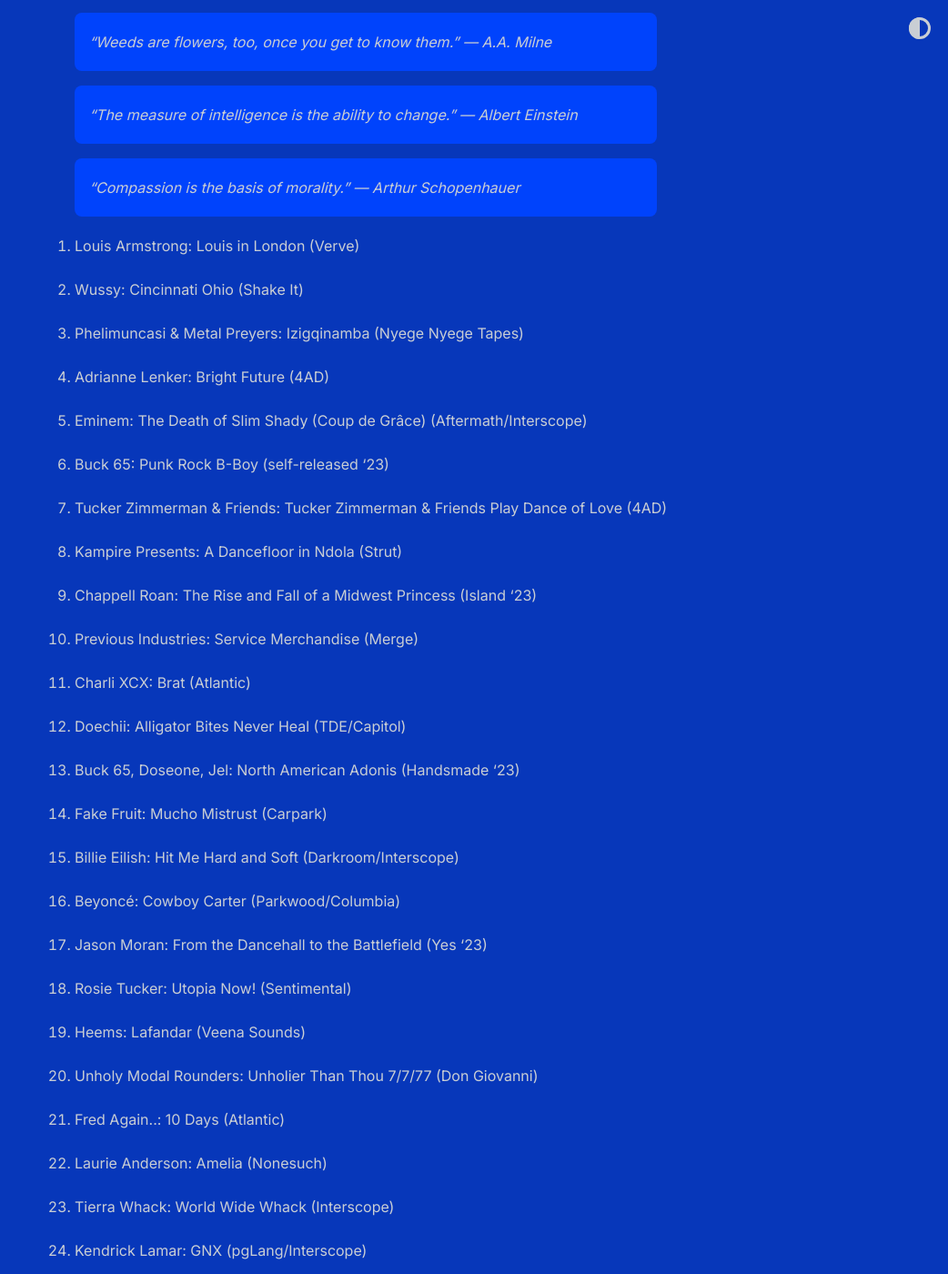
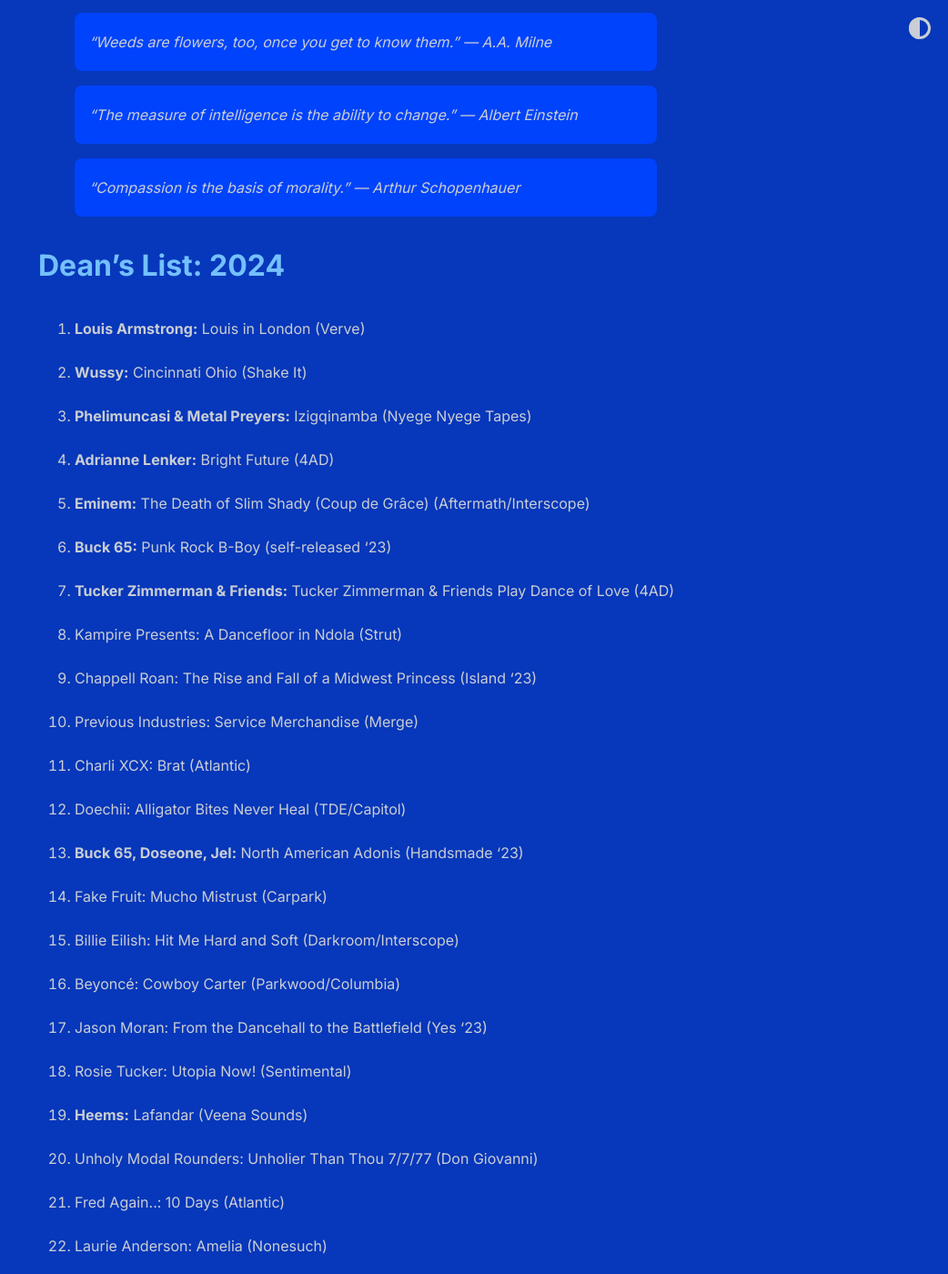
Before and after one commit to shihankanungo/shihankanungo.github.io, a Jekyll site: the page built from about.md, in a window 1280 px wide and 1400 px high, scrolled down 5276 px. Shown: the whole window at 91% size, without its empty margins (238-1280 px from the left). Built offline with Jekyll 4.4.1, drawn with Linux system fonts in a browser that asks for light colours; some of the changed lines change nothing that is shown.

Commit message:
Update about.md

```diff
--- a/about.md
+++ b/about.md
@@ -57,19 +57,20 @@
 
 > "Compassion is the basis of morality." --- Arthur Schopenhauer
 
+# Dean's List: 2024
 
-1. Louis Armstrong: Louis in London (Verve)
-2. Wussy: Cincinnati Ohio (Shake It)
+1. **Louis Armstrong:** Louis in London (Verve)
+2. **Wussy:** Cincinnati Ohio (Shake It)
 
-3. Phelimuncasi & Metal Preyers: Izigqinamba (Nyege Nyege Tapes)
+3. **Phelimuncasi & Metal Preyers:** Izigqinamba (Nyege Nyege Tapes)
 
-4. Adrianne Lenker: Bright Future (4AD)
+4. **Adrianne Lenker:** Bright Future (4AD)
 
-5. Eminem: The Death of Slim Shady (Coup de Grâce) (Aftermath/Interscope)
+5. **Eminem:** The Death of Slim Shady (Coup de Grâce) (Aftermath/Interscope)
 
-6. Buck 65: Punk Rock B-Boy (self-released ‘23)
+6. **Buck 65:** Punk Rock B-Boy (self-released ‘23)
 
-7. Tucker Zimmerman & Friends: Tucker Zimmerman & Friends Play Dance of Love (4AD)
+7. **Tucker Zimmerman & Friends:** Tucker Zimmerman & Friends Play Dance of Love (4AD)
 
 8. Kampire Presents: A Dancefloor in Ndola (Strut)
 
@@ -81,7 +82,7 @@
 
 12. Doechii: Alligator Bites Never Heal (TDE/Capitol)
 
-13. Buck 65, Doseone, Jel: North American Adonis (Handsmade ‘23)
+13. **Buck 65, Doseone, Jel:** North American Adonis (Handsmade ‘23)
 
 14. Fake Fruit: Mucho Mistrust (Carpark)
 
@@ -93,7 +94,7 @@
 
 18. Rosie Tucker: Utopia Now! (Sentimental)
 
-19. Heems: Lafandar (Veena Sounds)
+19. **Heems:** Lafandar (Veena Sounds)
 
 20. Unholy Modal Rounders: Unholier Than Thou 7/7/77 (Don Giovanni)
 
@@ -107,55 +108,55 @@
 
 25. Carly Pearce: Hummingbird (Big Machine)
 
-Jon Langford & the Men of Gwent: Lost on Land & Sea (Country Mile ‘23)
+26. Jon Langford & the Men of Gwent: Lost on Land & Sea (Country Mile ‘23)
 
-Miranda Lambert: Postcards From Texas (Republic/Big Loud/Vanner)
+27. Miranda Lambert: Postcards From Texas (Republic/Big Loud/Vanner)
 
-The Paranoid Style: The Paranoid Style Presents: The Interrogator (Bar/None)
+28. The Paranoid Style: The Paranoid Style Presents: The Interrogator (Bar/None)
 
-Bad Moves: Wearing Out the Refrain (Don Giovanni)
+29. Bad Moves: Wearing Out the Refrain (Don Giovanni)
 
-Vampire Weekend: Only God Was Above Us (Columbia)
+30. Vampire Weekend: Only God Was Above Us (Columbia)
 
-Wimps: City Lights (Youth Riot ‘23)
+31. Wimps: City Lights (Youth Riot ‘23)
 
-África Negra: Antologia Vol. 2 (Bongo Joe)
+32. África Negra: Antologia Vol. 2 (Bongo Joe)
 
-Azuka Moweta & Aniome Brothers Band: Nwanne Bu Ife (Palenque)
+33. Azuka Moweta & Aniome Brothers Band: Nwanne Bu Ife (Palenque)
 
-Chris Smither: All About the Bones (Signature Sounds)
+34. Chris Smither: All About the Bones (Signature Sounds)
 
-Jon Langford and the Men of Gwent: The Legend of LL (Country Mile ‘15)
+35. Jon Langford and the Men of Gwent: The Legend of LL (Country Mile ‘15)
 
-Kathryn Willson & Withered Hand: Willson Williams (One Little Independent)
+36. Kathryn Willson & Withered Hand: Willson Williams (One Little Independent)
 
-Jamila Woods: Water Made Us (Jagjaguwar)
+37. Jamila Woods: Water Made Us (Jagjaguwar)
 
-Jon Langford: Gubbins (self-released '23)
+38. Jon Langford: Gubbins (self-released '23)
 
-M.J. Lenderman: Manning Fireworks (Anti-)
+39. M.J. Lenderman: Manning Fireworks (Anti-)
 
-David Murray: Francesca (Intakt)
+40. David Murray: Francesca (Intakt)
 
-Guy Davis: Be Ready When I Call You (M.C. ‘21)
+41. Guy Davis: Be Ready When I Call You (M.C. ‘21)
 
-Les Amazones d’Afrique: Musow Danse (RealWorld)
+42. Les Amazones d’Afrique: Musow Danse (RealWorld)
 
-Margaret Glaspy: Echo the Diamond (ATO)
+43. Margaret Glaspy: Echo the Diamond (ATO)
 
-LL Cool J: The Force (Def Jam/Virgin/LL Cool J)
+44. LL Cool J: The Force (Def Jam/Virgin/LL Cool J)
 
-Dolly Parton: Rockstar (Butterfly/Big Machine)
+45. Dolly Parton: Rockstar (Butterfly/Big Machine)
 
-Ren: Sick Boi (The Other Songs)
+46. Ren: Sick Boi (The Other Songs)
 
-Jack Harlow: Jackman (Atlantic ‘23)
+47. Jack Harlow: Jackman (Atlantic ‘23)
 
-Rail Band: Buffet Hotel de la Gare (Mississippi)
+48. Rail Band: Buffet Hotel de la Gare (Mississippi)
 
-Megan Moroney: Am I Okay? (Columbia Nashville)
+49. Megan Moroney: Am I Okay? (Columbia Nashville)
 
-Morgan Wade: Obsessed (RCA)
+50. Morgan Wade: Obsessed (RCA)
 
 Sonic Youth: Walls Have Ears (Goofin’)
 
```
